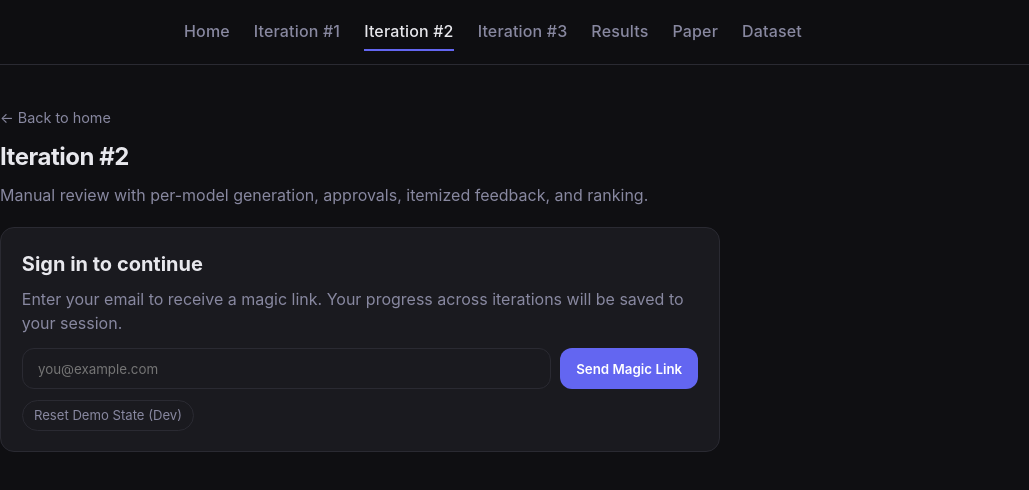
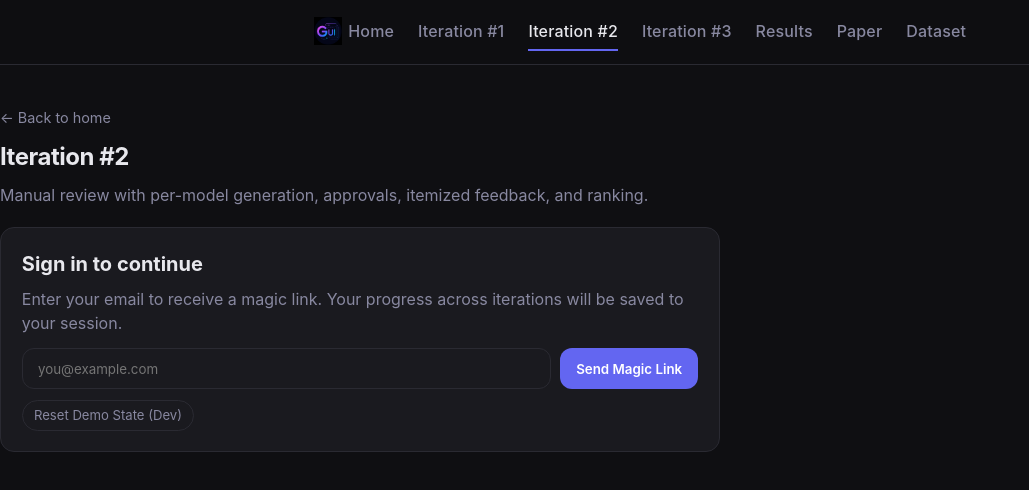
Before and after one commit to gupann/genui-plusplus, a React (Vite) app: page /iterations/2 in a window 1280 px wide. Shown: the top 490 px of the page, without its empty margins (0-1029 px from the left). Built offline with nearby package versions, Linux system fonts and the light colour scheme; no server answers.

Commit message:
added logo

```diff
--- a/index.html
+++ b/index.html
@@ -3,6 +3,7 @@
   <head>
     <meta charset="UTF-8" />
     <meta name="viewport" content="width=device-width, initial-scale=1.0" />
+    <link rel="icon" type="image/png" href="/logo.png" />
     <title>GenreUI Research – User Study</title>
   </head>
   <body>
--- a/src/App.jsx
+++ b/src/App.jsx
@@ -56,7 +56,19 @@ export default function App() {
                   `site-nav__link${isActive ? ' site-nav__link--active' : ''}`
                 }
               >
-                {item.label}
+                {item.to === '/' ? (
+                  <>
+                    <img
+                      src='/logo.png'
+                      alt=''
+                      aria-hidden='true'
+                      className='site-nav__logo'
+                    />
+                    <span>{item.label}</span>
+                  </>
+                ) : (
+                  item.label
+                )}
               </NavLink>
             ))}
           </nav>
@@ -89,7 +101,7 @@ export default function App() {
               <Iteration1HumanEvaluation
                 title='Iteration #2'
                 studyBasePath='/iterations/2/study'
-                subtitle='Pick a case study to start Iteration #2.'
+                subtitle='Pick a case study to start Iteration #2. If any LLM-generated screen fails to generate even after 2-3 attempts, let us know the case study number and LLM model as soon as possible.'
                 requireAuthBeforeStudy
               />
             }
--- a/src/index.css
+++ b/src/index.css
@@ -51,7 +51,7 @@ body {
 .site-nav__inner {
   display: flex;
   align-items: center;
-  justify-content: flex-start;
+  justify-content: center;
   min-height: 64px;
 }
 
@@ -59,15 +59,27 @@ body {
   display: flex;
   flex-wrap: wrap;
   gap: 0.75rem 1.5rem;
+  justify-content: center;
+  align-items: center;
 }
 
 .site-nav__link {
+  display: inline-flex;
+  align-items: center;
+  gap: 0.4rem;
   color: var(--muted);
   font-weight: 500;
   letter-spacing: 0.01em;
   padding: 0.35rem 0;
   border-bottom: 2px solid transparent;
   transition: color 0.2s, border-color 0.2s;
+}
+
+.site-nav__logo {
+  width: 1.75rem;
+  height: 1.75rem;
+  display: block;
+  object-fit: contain;
 }
 
 .site-nav__link:hover {
--- a/src/pages/UserStudy.jsx
+++ b/src/pages/UserStudy.jsx
@@ -1,5 +1,5 @@
 import { useEffect, useState } from 'react';
-import { useNavigate } from 'react-router-dom';
+import { useLocation, useNavigate } from 'react-router-dom';
 import { PILOT_STUDY_CASES } from '../config/pilotStudyCases';
 import { getCurrentParticipant } from '../services/participantSession';
 import { listStudySessions } from '../services/sessionApi';
@@ -24,6 +24,7 @@ export default function UserStudy({
   subtitle = 'Pick a case study to start.',
 }) {
   const navigate = useNavigate();
+  const location = useLocation();
   const [completedCaseIds, setCompletedCaseIds] = useState(new Set());
 
   useEffect(() => {
@@ -32,7 +33,10 @@ export default function UserStudy({
     async function loadCompletedSessions() {
       try {
         const participant = await getCurrentParticipant();
-        if (!participant?.participantId) return;
+        if (!participant?.participantId) {
+          if (!cancelled) setCompletedCaseIds(new Set());
+          return;
+        }
         const payload = await listStudySessions({
           participantId: participant.participantId,
           iterationId: 2,
@@ -50,12 +54,27 @@ export default function UserStudy({
       }
     }
 
-    loadCompletedSessions();
+    void loadCompletedSessions();
+
+    function handleWindowFocus() {
+      void loadCompletedSessions();
+    }
+
+    function handleVisibilityChange() {
+      if (document.visibilityState === 'visible') {
+        void loadCompletedSessions();
+      }
+    }
+
+    window.addEventListener('focus', handleWindowFocus);
+    document.addEventListener('visibilitychange', handleVisibilityChange);
 
     return () => {
       cancelled = true;
+      window.removeEventListener('focus', handleWindowFocus);
+      document.removeEventListener('visibilitychange', handleVisibilityChange);
     };
-  }, []);
+  }, [location.pathname]);
 
   return (
     <div className='user-study'>
```
Also changed, not shown: public/logo.png (added).
